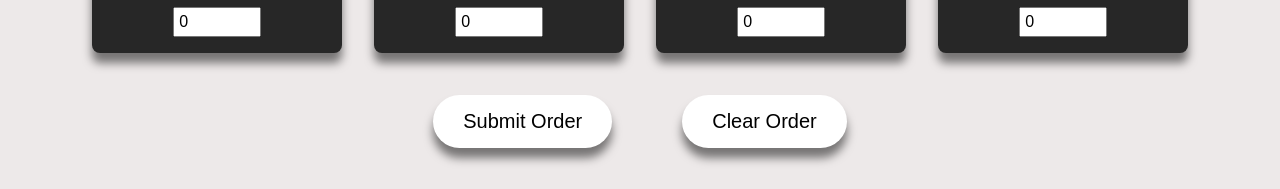
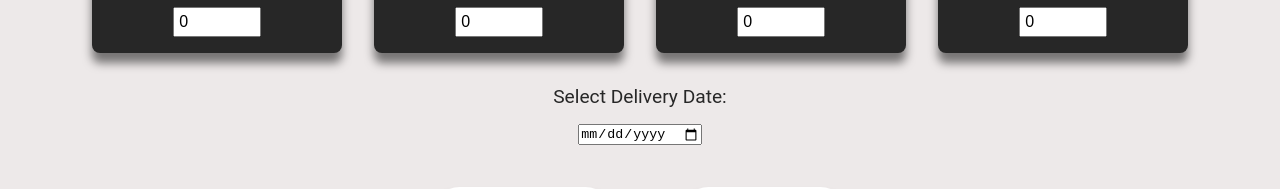
Before and after one commit to DanielJHer/BreadBasket, a React (Create React App) app: page / in a window 1280 px wide. Shown: the part 1117-1306 px from the top of the page. Built offline with nearby package versions, Linux system fonts and the light colour scheme.

Commit message:
added date picker feature

```diff
--- /dev/null
+++ b/src/Components/DatePicker.js
@@ -0,0 +1,22 @@
+import React from 'react';
+
+export default function DatePicker({ selectedDate, onDateChange }) {
+  // minimum 3 days from now delivery
+  const currentDate = new Date();
+  currentDate.setDate(currentDate.getDate() + 3);
+  const minDate = currentDate.toISOString().split('T')[0];
+
+  return (
+    <div className="date-picker">
+      <label>Select Delivery Date:</label>
+      <input
+        className="date-picker-input"
+        type="date"
+        value={selectedDate}
+        onChange={(e) => onDateChange(e.target.value)}
+        min={minDate}
+        required
+      ></input>
+    </div>
+  );
+}
--- a/src/Components/OrderForm.js
+++ b/src/Components/OrderForm.js
@@ -1,16 +1,16 @@
 import React, { useEffect, useState } from 'react';
 import ProductCard from './ProductCard';
+import DatePicker from './DatePicker';
 
 export default function OrderForm() {
   // use state
   const [products, setProducts] = useState([]);
-  const [order, setOrder] = useState([]);
+  const [order, setOrder] = useState({});
   const [resetSignal, setResetSignal] = useState(false);
   const [showConfirmation, setShowConfirmation] = useState(false);
-  const [completeOrder, setCompleteOrder] = useState([]);
+  const [completeOrder, setCompleteOrder] = useState({});
   const [currentTimestamp, setCurrentTimestamp] = useState('');
-  const [futureTimestamp, setFutureTimestamp] = useState('');
-
+  const [selectedDate, setSelectedDate] = useState('');
   const [errorMessage, setErrorMessage] = useState('');
 
   // fetching json file with products list
@@ -34,37 +34,39 @@ export default function OrderForm() {
 
     // Check if all quantities are zero or not set
     const isEmptyOrder = products.every((product) => !order[product.id]);
-
     if (isEmptyOrder) {
       setErrorMessage('Your order is empty. Please add at least one item.');
       return;
     }
 
-    // setting the complete order
-    const newCompleteOrder = products.map((product) => ({
-      id: product.id,
-      name: product.name,
-      quantity: order[product.id] || 0,
-    }));
-    setCompleteOrder(newCompleteOrder);
-
     // setting current timestamp
     const currentDate = new Date();
-    const currentTimestamp = currentDate.toLocaleString();
+    const currentTimestamp = currentDate.toISOString().split('T')[0];
     setCurrentTimestamp(currentTimestamp);
 
-    // setting bake day
-    currentDate.setDate(currentDate.getDate() + 3);
-    const threeDaysFromNow = currentDate.toLocaleDateString();
-    setFutureTimestamp(threeDaysFromNow);
+    // setting the complete order
+    const CompleteOrder = {
+      deliverydate: selectedDate,
+      orderdate: currentTimestamp,
+      items: products.map((product) => ({
+        id: product.id,
+        name: product.name,
+        quantity: order[product.id] || 0,
+      })),
+    };
+    setCompleteOrder(CompleteOrder);
 
-    setShowConfirmation(true); // Show confirmation dialog
-    setErrorMessage(''); // Clear any previous error messages
+    // Show confirmation dialog
+    setShowConfirmation(true);
+
+    // Clear any previous error messages
+    setErrorMessage('');
   };
 
   // clear order form
   const handleClear = () => {
     setOrder({});
+    setSelectedDate('');
     setResetSignal(!resetSignal);
   };
 
@@ -75,15 +77,15 @@ export default function OrderForm() {
 
   // handle confirm order
   const handleConfirm = () => {
-    console.log('Order confirmed:', completeOrder, 'at', currentTimestamp);
+    console.log('Order confirmed:', completeOrder);
     setOrder({}); // clears order state
+    setSelectedDate(''); // reset selected date
     setResetSignal(!resetSignal); // toggles reset
     setShowConfirmation(false); // Close the confirmation dialog
   };
 
   return (
     <div>
-      {errorMessage && <div className="error-message">{errorMessage}</div>}
       <form onSubmit={handleSubmit}>
         <div className="order-form">
           {products.map((product) => {
@@ -97,6 +99,10 @@ export default function OrderForm() {
             );
           })}
         </div>
+        <DatePicker
+          selectedDate={selectedDate}
+          onDateChange={setSelectedDate}
+        />
         <div className="button-field">
           <ul>
             <li>
@@ -116,22 +122,22 @@ export default function OrderForm() {
           </ul>
         </div>
       </form>
-
+      {errorMessage && <div className="error-message">{errorMessage}</div>}
       {showConfirmation && (
         <div className="confirmation-dialog-overlay">
           <div className="confirmation-dialog">
             <h2>Confirm Order</h2>
             <p>Are you sure you want to submit this order?</p>
             <ul>
-              {completeOrder.map((item) => (
+              {completeOrder.items.map((item) => (
                 <li key={item.id}>
                   <span className="name">{item.name}:</span>
                   <span className="quantity">{item.quantity}</span>
                 </li>
               ))}
             </ul>
-            <p>Order Time: {currentTimestamp}</p>
-            <p>Bake Day: {futureTimestamp}</p>
+            <p>Order Date: {currentTimestamp}</p>
+            <p>Delivery Date: {selectedDate}</p>
             <button className="confirm-button" onClick={handleConfirm}>
               Yes, I'm sure.
             </button>
--- a/src/Styles.css
+++ b/src/Styles.css
@@ -210,3 +210,16 @@ nav a:hover,
   display: block;
   margin-left: 10px; /* Optional spacing */
 }
+
+.date-picker {
+  display: flex;
+  flex-direction: column;
+  align-items: center;
+  padding: 1rem;
+  font-size: 1.2rem;
+  color: #272727;
+}
+
+.date-picker-input {
+  margin-top: 1rem;
+}
```
Also changed, not shown: src/Components/Footer.js (+8 -9 lines), src/Components/Header.js (+7 -7 lines).
